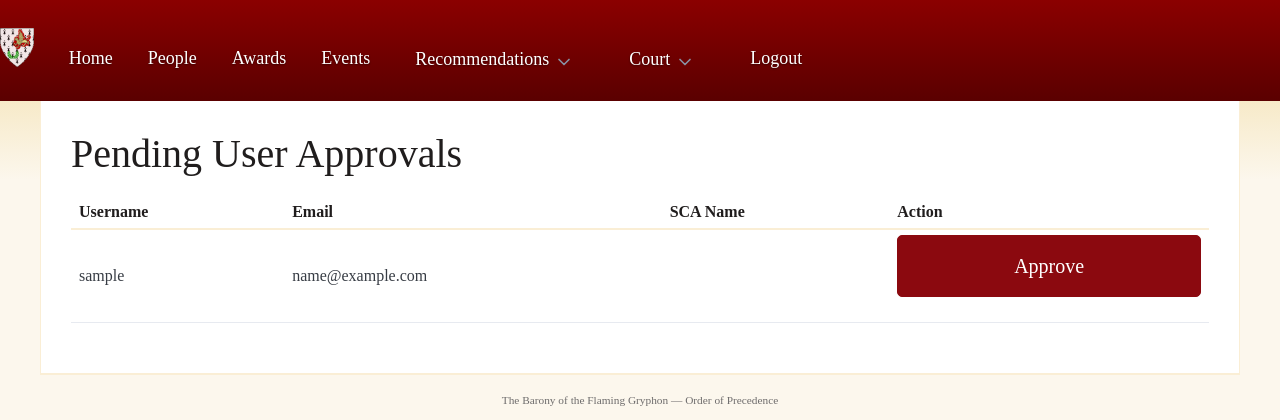
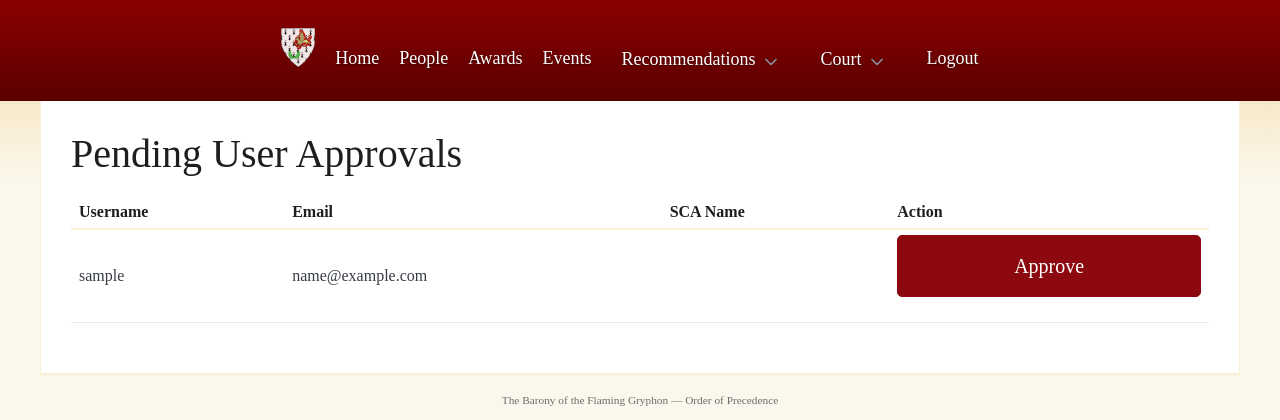
Before and after one commit to daniel12997/FlamingGryphonOP, a Django app: page /accounts/pending/ in a window 1280 px wide. Shown: the top 420 px of the page. Run offline with Django 5.2, Linux system fonts and the light colour scheme; the visitor is signed in with stand-in values (Sample User, id 1); data comes from the database, SQL or seed files in the repository; parts of the project's set-up code (start-up, migrations or seed data) failed here and were passed over; some libraries are stand-ins or nearby versions.

Commit message:
fix: center nav menu and logo horizontally
Co-Authored-By: Claude Sonnet 4.6 <noreply@anthropic.com>

```diff
--- a/op/static/op/css/baronial.css
+++ b/op/static/op/css/baronial.css
@@ -70,12 +70,11 @@ header.container {
 }
 
 header.container nav {
-  align-items: center;
+  justify-content: center;
 }
 
-header.container nav > ul:first-child {
-  gap: 0.75rem;
-  align-items: center;
+header.container nav > ul {
+  justify-content: center;
 }
 
 /* Site logo — sized relative to nav font/line-height so it scales with the header */
```
